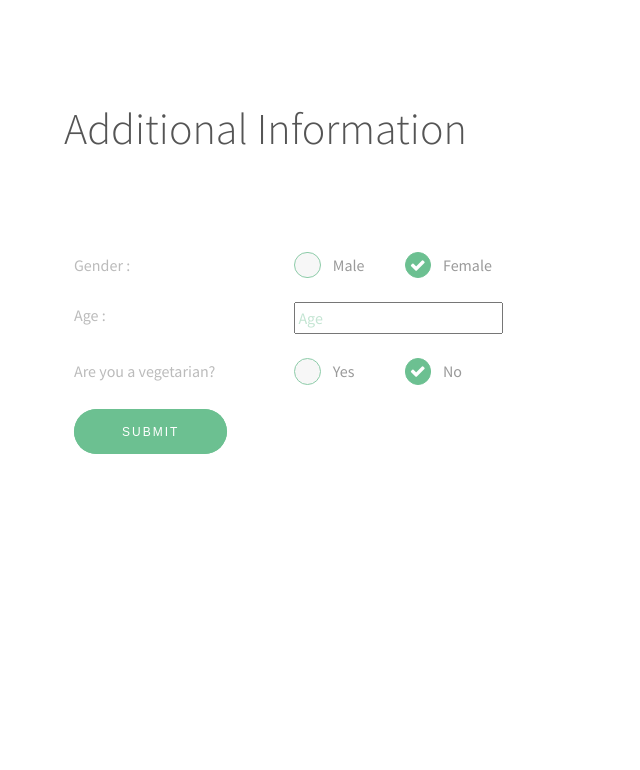
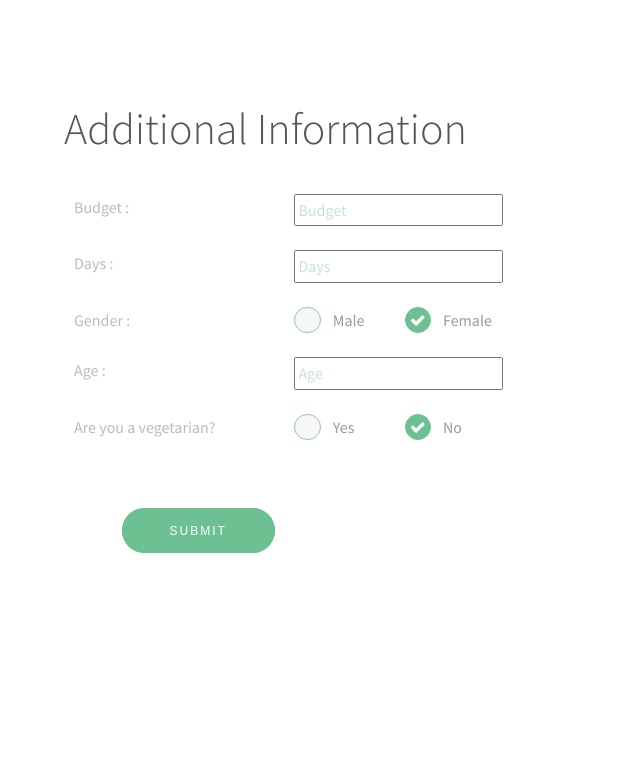
Before and after one commit to akhilasankar12/yhack_project, a Django app: template django-tutorials/myproj/foodbud/templates/intitial-info.html in a window 1280 px wide. Shown: the part 44-814 px from the top of the page, without its empty margins (0-640 px from the left). Before the commit the page ends 498 px from the top, so only its background shows below. Run offline with Django 3.2, Linux system fonts and the light colour scheme; the template is opened without the code that fills it, so the values that code supplies are empty.

Commit message:
Minor changes to template. Removing signup and login

```diff
--- a/django-tutorials/myproj/foodbud/templates/index.html
+++ b/django-tutorials/myproj/foodbud/templates/index.html
@@ -18,7 +18,6 @@
 			<header id="header">
 				<div class="inner">
 					<a href="index.html" class="logo">Project for YHack 2016</a>
-					<p><a href="login.html">Login</a><p>
 				</div>
 			</header>
 
@@ -49,7 +48,7 @@
 					</div>
 
 					<footer>
-						<a href="signup" class="button">Sign up!</a>
+						<a href="intitial-info.html" class="button">Get Started!</a>
 					</footer>
 				</div>
 			</section>
--- a/django-tutorials/myproj/foodbud/templates/intitial-info.html
+++ b/django-tutorials/myproj/foodbud/templates/intitial-info.html
@@ -17,9 +17,21 @@
         <div class="inner">
             <header>
                 <h2>Additional Information</h2>
-                <div style="padding-top: 5% ">
-                    <form role="form">
+                <div >
+                    <form id="user-details" role="form">
                         <fieldset>
+                        <div class="row uniform center">
+                            <div class="6u"><p>Budget :</p></div>
+                            <div class="6u">
+                                <input class="form-control special" placeholder="Budget" name="budget" type="number" />
+                            </div>
+                        </div>
+                        <div class="row uniform center">
+                            <div class="6u"><p>Days :</p></div>
+                            <div class="6u">
+                                <input class="form-control" placeholder="Days" name="days" type="number" />
+                            </div>
+                        </div>
                         <div class="row uniform center">
                             <div class="6u"><p>Gender :</p></div>
                             <div class="3u">
@@ -47,16 +59,14 @@
                             <input type="radio" id="veg-no" name="preference" value="No" checked/>
                             <label for="veg-no">No</label>
                         </div>
-                            <div class="12u">
+                    </div>
+                    <div class="12u" style='padding: 5%'>
                         <button href="index.html" class="button special">Submit</button>
-                            </div>
                     </div>
                 </fieldset>
             </form>
         </div>
-        </div>
     </header>
-
 </div>
 </section>
 </body>
```
Lines whose indentation alone changed are shown as unchanged.
